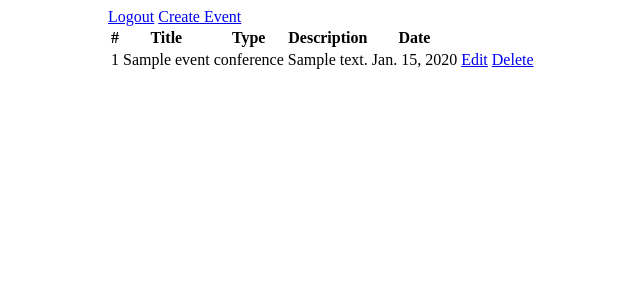
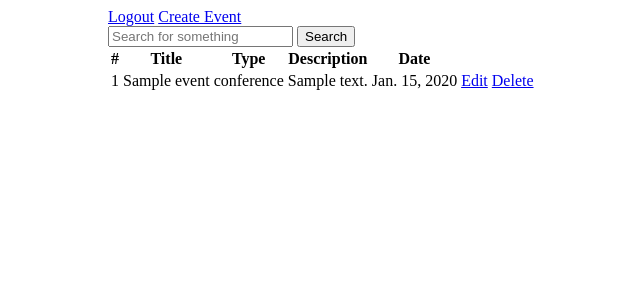
Before and after one commit to BehrozKarim/Event-Scheduling-Platform, a Django app: page / in a window 1280 px wide. Shown: the top 300 px of the page, without its empty margins (132-772 px from the left). Run offline with Django 4.2, Linux system fonts and the light colour scheme; a user stored in the database is signed in; tables that the repository leaves empty hold one stand-in row (values such as "Sample post").

Commit message:
feat(search): added search feature to search events based on their titles

```diff
--- a/event_scheduling_platform/event/templates/home.html
+++ b/event_scheduling_platform/event/templates/home.html
@@ -10,6 +10,17 @@
         {% if user.is_authenticated %}
         <a href="{% url 'logout' %}">Logout</a>
         <a href="{% url 'event-create' %}">Create Event</a>
+        <form class="d-flex" role="search" method="POST" action="{% url 'search-view' %}">
+            {% csrf_token %}
+            <input
+                class="form-control me-2"
+                type="search"
+                placeholder="Search for something"
+                name="search_query"
+                required aria-label="Search"
+            >
+            <button class="btn btn-outline-success" type="submit">Search</button>
+         </form>
         <table >
             <thead>
                 <tr role="row">
--- a/event_scheduling_platform/event/urls.py
+++ b/event_scheduling_platform/event/urls.py
@@ -7,6 +7,5 @@ urlpatterns = [
     path('event/<int:pk>/edit/', views.EventUpdateView.as_view(), name='event-edit'),
     path('delete/<int:pk>', views.EventDeleteView.as_view(), name='event-delete'),
     path('event-create/', views.EventCreateView.as_view(), name='event-create'),
-
-
+     path('search/', views.search_feature, name='search-view'),
 ]
--- a/event_scheduling_platform/event/views.py
+++ b/event_scheduling_platform/event/views.py
@@ -71,3 +71,15 @@ def register(request):
             regForm.save()
             messages.success(request,'User has been registered.')
     return render(request,'registration/register.html',{'form':form})
+
+def search_feature(request):
+    # Check if the request is a post request.
+    print("search_feature", request.method)
+    if request.method == 'POST':
+        # Retrieve the search query entered by the user
+        search_query = request.POST['search_query']
+        # Filter your model by the search query
+        posts = Event.objects.filter(title__contains=search_query)
+        return render(request, 'event_search.html', {'query':search_query, 'posts':posts})
+    else:
+        return render(request, 'home.html',{})
```
Also changed, not shown: event_scheduling_platform/event/templates/event_search.html (added, +17 -0 lines).
